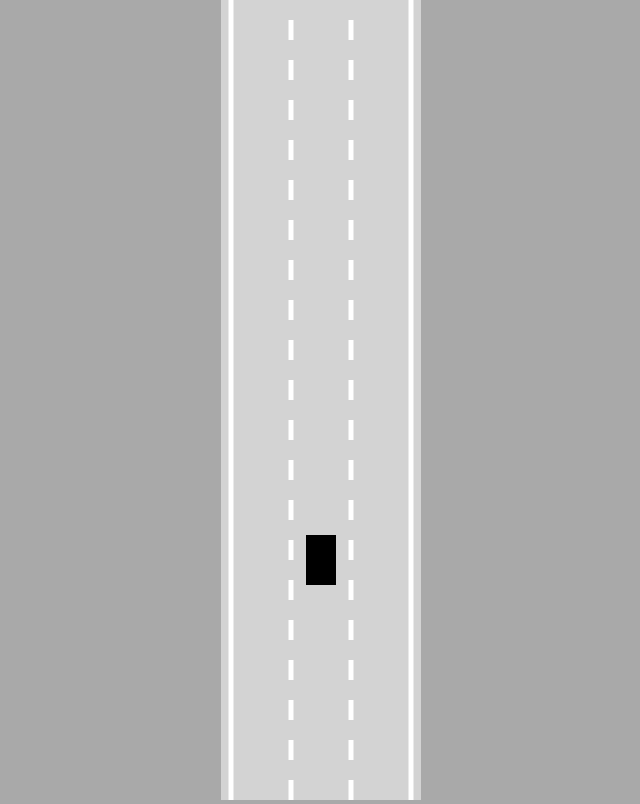
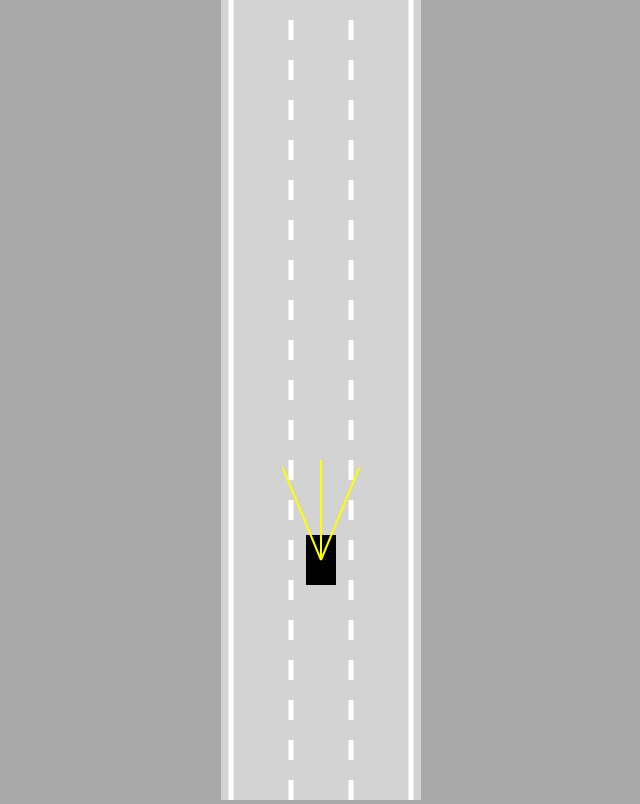
Before and after one commit to yash7xm/Self-Driving-Car, a plain HTML site: page index.html in a window 1280 px wide. Shown: the whole page, without its empty margins (319-959 px from the left). Drawn offline with Linux system fonts and the light colour scheme.

Commit message:
sensor rays added

```diff
--- a/car.js
+++ b/car.js
@@ -11,11 +11,13 @@ class Car {
     this.friction = 0.05;
     this.angle = 0;
 
+    this.sensor = new Sensor(this);
     this.controls = new Controls();
   }
 
   update() {
     this.#move();
+    this.sensor.update();
   }
 
   #move() {
@@ -70,5 +72,7 @@ class Car {
     ctx.fill();
 
     ctx.restore();
+
+    this.sensor.draw(ctx);
   }
 }
--- a/index.html
+++ b/index.html
@@ -9,6 +9,7 @@
 <body>
     <canvas id="myCanvas"></canvas>
     <script src="utils.js"></script>
+    <script src="sensor.js"></script>
     <script src="road.js"></script>
     <script src="controls.js"></script>
     <script src="car.js"></script>
--- /dev/null
+++ b/sensor.js
@@ -0,0 +1,40 @@
+class Sensor {
+  constructor(car) {
+    this.car = car;
+    this.rayCount = 3;
+    this.rayLength = 100;
+    this.raySpread = Math.PI / 4;
+
+    this.rays = [];
+  }
+
+  update() {
+    this.rays = [];
+    for (let i = 0; i < this.rayCount; i++) {
+      const rayAngle = lerp(
+        this.raySpread / 2,
+        -this.raySpread / 2,
+        i / (this.rayCount - 1)
+      );
+
+      const start = { x: this.car.x, y: this.car.y };
+      const end = {
+        x: this.car.x - Math.sin(rayAngle) * this.rayLength,
+        y: this.car.y - Math.cos(rayAngle) * this.rayLength,
+      };
+
+      this.rays.push([start, end]);
+    }
+  }
+
+  draw(ctx) {
+    for (let i = 0; i < this.rayCount; i++) {
+      ctx.beginPath();
+      ctx.lineWidth = 2;
+      ctx.strokeStyle = "yellow";
+      ctx.moveTo(this.rays[i][0].x, this.rays[i][0].y);
+      ctx.lineTo(this.rays[i][1].x, this.rays[i][1].y);
+      ctx.stroke();
+    }
+  }
+}
```
